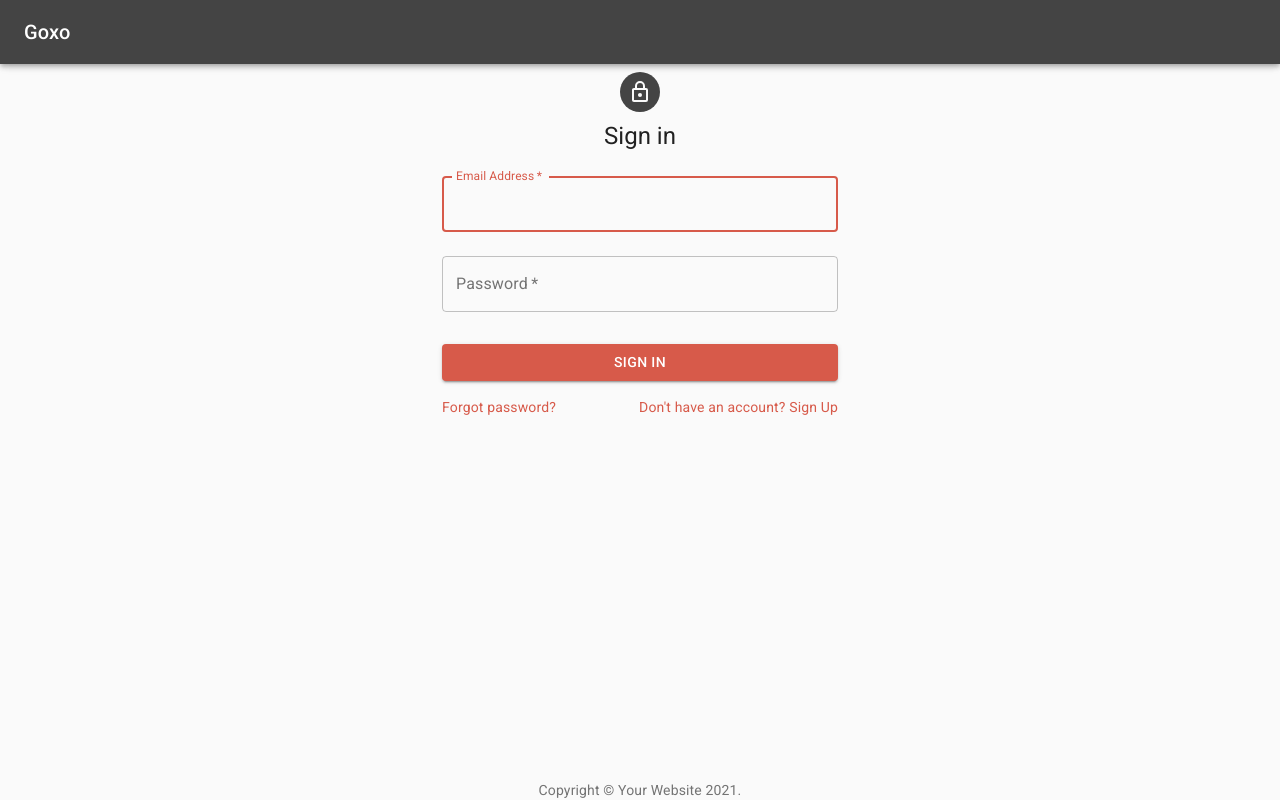
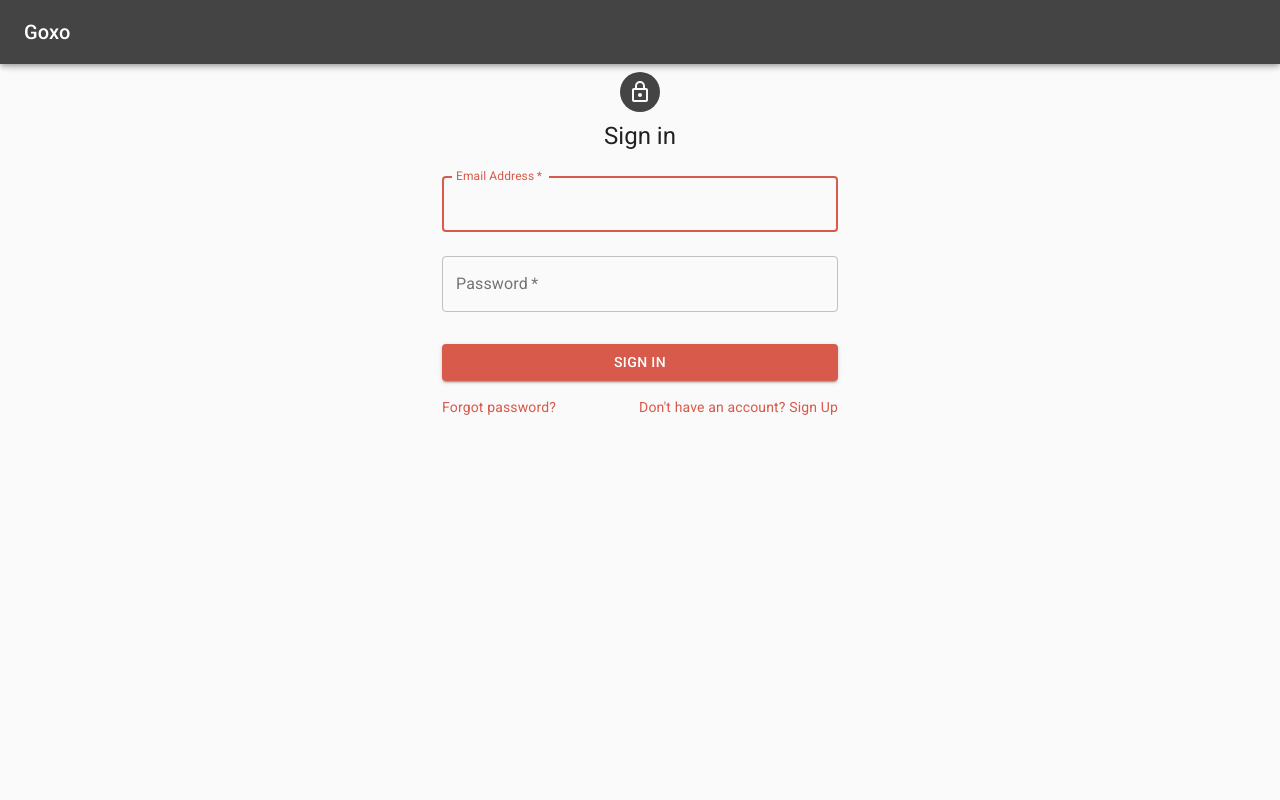
Before and after one commit to barbarad91/goxo, a React (Create React App) app in the folder client/: page /signin in a window 1280 px wide. Built offline with nearby package versions, Linux system fonts and the light colour scheme; no server answers.

Commit message:
Remove copyright component

```diff
--- a/client/src/Components/App.tsx
+++ b/client/src/Components/App.tsx
@@ -3,7 +3,6 @@ import NavBar from './NavBar'
 import Homepage from '../pages/Homepage'
 import Profile from '../pages/Profile'
 import SignIn from '../pages/SignIn'
-import Copyright from './Copyright'
 import { useLoggedUserContext } from '../pages/LoggedUserContext'
 import SignUp from '../pages/SignUp'
 import LoggedInRoute from './LoggedInRoute'
@@ -28,7 +27,6 @@ function App() {
           <LoggedInRoute path="/profile" component={Profile} />
         </Switch>
       )}
-      <Copyright />
     </BrowserRouter>
   )
 }
--- a/client/src/Components/Copyright.tsx
+++ /dev/null
@@ -1,32 +0,0 @@
-import Typography from '@material-ui/core/Typography'
-import Link from '@material-ui/core/Link'
-import { createStyles, makeStyles } from '@material-ui/core'
-
-const Copyright = () => {
-  const classes = useStyles()
-  return (
-    <div className={classes.footerContainer}>
-      <Typography variant="body2" color="textSecondary" align="center">
-        {'Copyright © '}
-        <Link color="inherit" href="https://material-ui.com/">
-          Your Website
-        </Link>
-        {` ${new Date().getFullYear()}.`}
-      </Typography>
-    </div>
-  )
-}
-
-const useStyles = makeStyles(() =>
-  createStyles({
-    footerContainer: {
-      display: 'flex',
-      justifyContent: 'center',
-      position: 'fixed',
-      bottom: 0,
-      width: '100%',
-    },
-  })
-)
-
-export default Copyright
```
